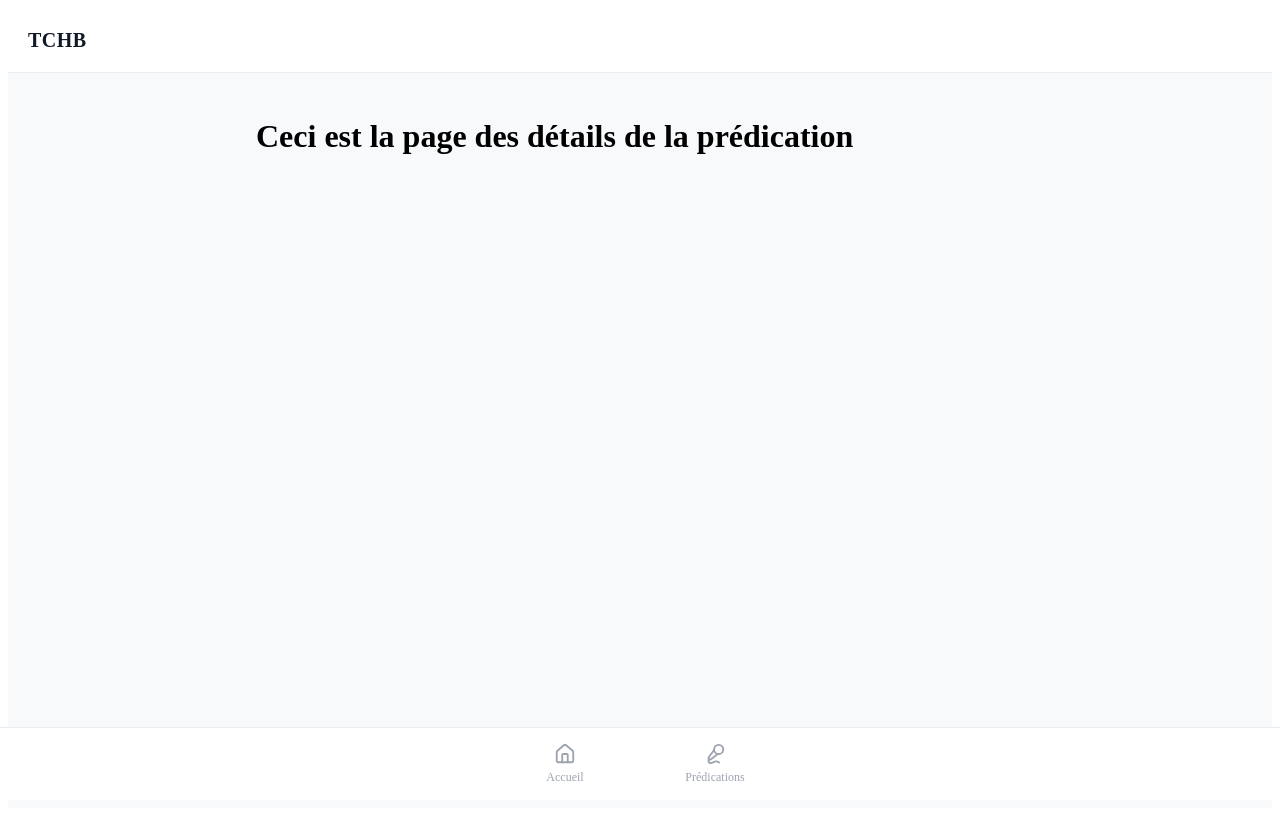
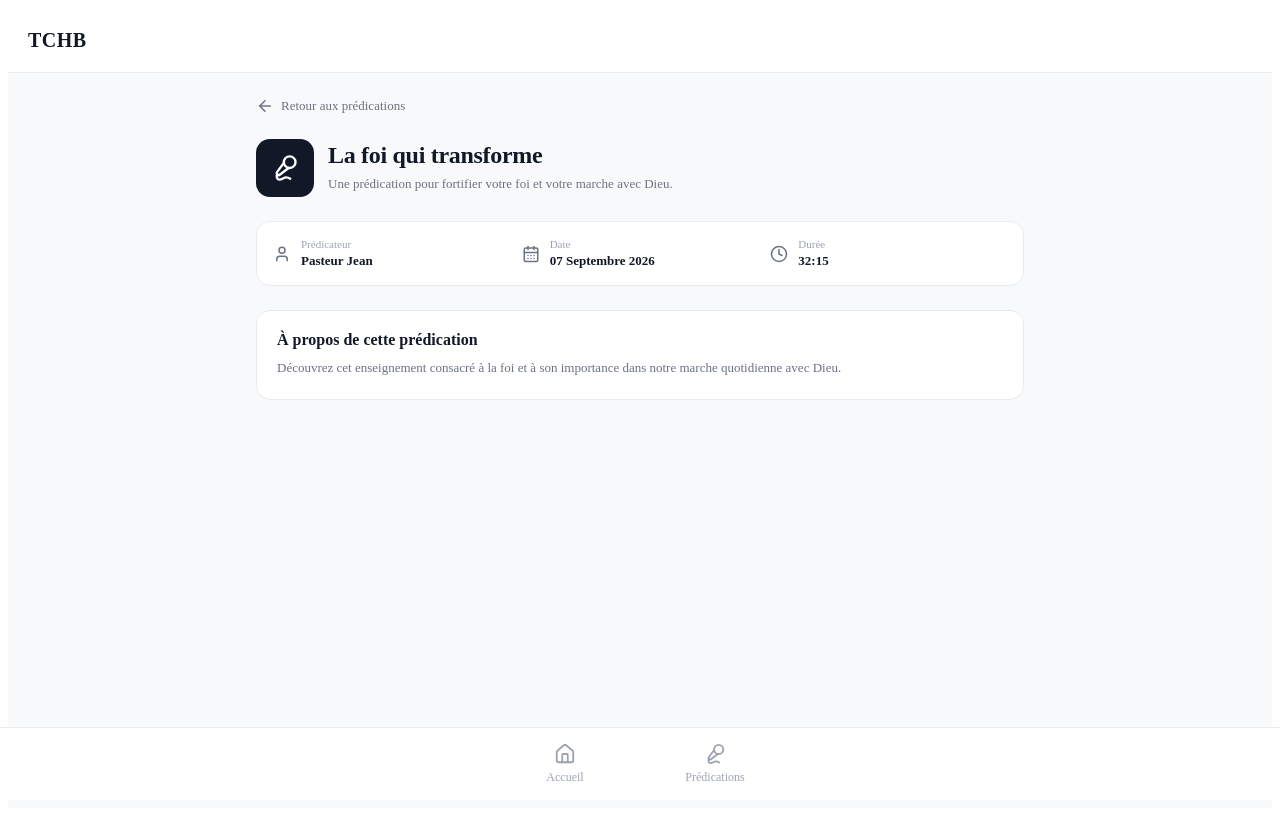
Before and after one commit to orman-NEVILLE/tchbMobile, a Vue app: page /predications/1 in a window 1280 px wide. Built offline with nearby package versions, Linux system fonts and the light colour scheme.

Commit message:
Création des interfaces Home et preaching

```diff
--- a/src/components/preachingCard.vue
+++ b/src/components/preachingCard.vue
@@ -12,7 +12,129 @@ defineProps({
 <template>
   <RouterLink
     :to="`/predications/${preaching.id}`"
+    class="preaching-card"
   >
-    {{ preaching.title }}
+    <div class="thumbnail">
+      <div class="play-button">
+        <Play
+          :size="20"
+          :stroke-width="2.5"
+          fill="currentColor"
+        />
+      </div>
+    </div>
+
+    <div class="content">
+      <h3 class="title">
+        {{ preaching.title }}
+      </h3>
+
+      <p class="preacher">
+        {{ preaching.preacher }}
+      </p>
+
+      <div class="metadata">
+        <span>{{ preaching.date }}</span>
+
+        <span class="separator">•</span>
+
+        <span class="duration">
+          <Clock :size="14" />
+          {{ preaching.duration }}
+        </span>
+      </div>
+    </div>
   </RouterLink>
 </template>
+
+<style scoped>
+.preaching-card {
+  display: flex;
+  gap: 14px;
+
+  width: 100%;
+  box-sizing: border-box;
+
+  padding: 12px;
+
+  background: #ffffff;
+  border: 1px solid #e9ecef;
+  border-radius: 14px;
+
+  text-decoration: none;
+  color: inherit;
+  cursor: pointer;
+}
+
+.thumbnail {
+  width: 92px;
+  height: 92px;
+
+  flex-shrink: 0;
+
+  display: flex;
+  align-items: center;
+  justify-content: center;
+
+  border-radius: 10px;
+
+  background: #eef1f5;
+}
+
+.play-button {
+  width: 42px;
+  height: 42px;
+
+  display: flex;
+  align-items: center;
+  justify-content: center;
+
+  border: none;
+  border-radius: 50%;
+
+  background: #111827;
+  color: #ffffff;
+}
+
+.content {
+  min-width: 0;
+  flex: 1;
+}
+
+.title {
+  margin: 0;
+
+  color: #111827;
+
+  font-size: 15px;
+  font-weight: 650;
+}
+
+.preacher {
+  margin: 6px 0 10px;
+
+  color: #6b7280;
+
+  font-size: 13px;
+}
+
+.metadata {
+  display: flex;
+  align-items: center;
+  gap: 6px;
+
+  color: #9ca3af;
+
+  font-size: 12px;
+}
+
+.duration {
+  display: inline-flex;
+  align-items: center;
+  gap: 3px;
+}
+
+.separator {
+  color: #d1d5db;
+}
+</style>
--- a/src/views/PreachingDetailView.vue
+++ b/src/views/PreachingDetailView.vue
@@ -1,5 +1,466 @@
+<script setup>
+import {
+  ArrowLeft,
+  CalendarDays,
+  Clock,
+  Mic2,
+  User,
+} from 'lucide-vue-next'
+
+import { computed } from 'vue'
+import { useRoute } from 'vue-router'
+
+const route = useRoute()
+
+const preachings = [
+  {
+    id: 1,
+    title: 'La foi qui transforme',
+    preacher: 'Pasteur Jean',
+    date: '07 Septembre 2026',
+    duration: '32:15',
+    description:
+      'Découvrez cet enseignement consacré à la foi et à son importance dans notre marche quotidienne avec Dieu.',
+  },
+  {
+    id: 2,
+    title: 'Le chemin de la foi',
+    preacher: 'Pasteur David',
+    date: '05 Septembre 2026',
+    duration: '41:20',
+    description:
+      'Un enseignement sur le cheminement de la foi et les différentes étapes de notre marche avec Dieu.',
+  },
+  {
+    id: 3,
+    title: 'Marcher dans la lumière',
+    preacher: 'Pasteur Jean',
+    date: '01 Septembre 2026',
+    duration: '36:42',
+    description:
+      'Une réflexion sur l’importance de marcher dans la lumière et de rester attaché à la Parole de Dieu.',
+  },
+  {
+    id: 4,
+    title: 'Une foi persévérante',
+    preacher: 'Pasteur David',
+    date: '28 Août 2026',
+    duration: '29:18',
+    description:
+      'Un enseignement consacré à la persévérance dans la foi malgré les difficultés rencontrées.',
+  },
+  {
+    id: 5,
+    title: 'La puissance de la Parole',
+    preacher: 'Pasteur Michel',
+    date: '24 Août 2026',
+    duration: '44:07',
+    description:
+      'Découvrez l’importance de la Parole de Dieu dans notre vie et dans notre croissance spirituelle.',
+  },
+]
+
+const preaching = computed(() => {
+  return preachings.find(
+    (item) => item.id === Number(route.params.id)
+  )
+})
+</script>
+
 <template>
-  <div>
-    <h1>Ceci est la page des détails de la prédication</h1>
+  <div class="detail-page">
+
+    <!-- Retour -->
+    <RouterLink
+      to="/predications"
+      class="back-link"
+    >
+      <ArrowLeft :size="18" />
+      <span>Retour aux prédications</span>
+    </RouterLink>
+
+    <!-- Prédication trouvée -->
+    <template v-if="preaching">
+
+      <!-- En-tête -->
+      <section class="detail-header">
+
+        <div class="detail-icon">
+          <Mic2
+            :size="28"
+            :stroke-width="2"
+          />
+        </div>
+
+        <div class="detail-title">
+          <h1>
+            {{ preaching.title }}
+          </h1>
+
+          <p>
+            Une prédication pour fortifier votre foi
+            et votre marche avec Dieu.
+          </p>
+        </div>
+
+      </section>
+
+      <!-- Informations -->
+      <section class="info-card">
+
+        <!-- Prédicateur -->
+        <div class="info-item">
+
+          <User :size="18" />
+
+          <div>
+            <span>Prédicateur</span>
+
+            <strong>
+              {{ preaching.preacher }}
+            </strong>
+          </div>
+
+        </div>
+
+        <!-- Date -->
+        <div class="info-item">
+
+          <CalendarDays :size="18" />
+
+          <div>
+            <span>Date</span>
+
+            <strong>
+              {{ preaching.date }}
+            </strong>
+          </div>
+
+        </div>
+
+        <!-- Durée -->
+        <div class="info-item">
+
+          <Clock :size="18" />
+
+          <div>
+            <span>Durée</span>
+
+            <strong>
+              {{ preaching.duration }}
+            </strong>
+          </div>
+
+        </div>
+
+      </section>
+
+      <!-- Description -->
+      <section class="description-card">
+
+        <h2>
+          À propos de cette prédication
+        </h2>
+
+        <p>
+          {{ preaching.description }}
+        </p>
+
+      </section>
+
+    </template>
+
+    <!-- Prédication inexistante -->
+    <section
+      v-else
+      class="not-found"
+    >
+
+      <div class="not-found-icon">
+        <Mic2 :size="24" />
+      </div>
+
+      <h2>
+        Prédication introuvable
+      </h2>
+
+      <p>
+        La prédication demandée n'existe pas ou n'est plus disponible.
+      </p>
+
+      <RouterLink
+        to="/predications"
+        class="back-to-list"
+      >
+        Voir les prédications
+      </RouterLink>
+
+    </section>
+
   </div>
 </template>
+
+<style scoped>
+.detail-page {
+  display: flex;
+  flex-direction: column;
+  gap: 24px;
+}
+
+/* =========================
+   Retour
+========================= */
+
+.back-link {
+  display: inline-flex;
+  align-items: center;
+  gap: 7px;
+
+  width: fit-content;
+
+  color: #6b7280;
+  text-decoration: none;
+
+  font-size: 13px;
+  font-weight: 500;
+
+  transition: color 0.2s ease;
+}
+
+.back-link:hover {
+  color: #111827;
+}
+
+/* =========================
+   En-tête
+========================= */
+
+.detail-header {
+  display: flex;
+  align-items: center;
+  gap: 14px;
+}
+
+.detail-icon {
+  width: 58px;
+  height: 58px;
+
+  flex-shrink: 0;
+
+  display: flex;
+  align-items: center;
+  justify-content: center;
+
+  border-radius: 14px;
+
+  background: #111827;
+  color: #ffffff;
+}
+
+.detail-title {
+  min-width: 0;
+}
+
+.detail-title h1 {
+  margin: 0;
+
+  color: #111827;
+
+  font-size: 24px;
+  font-weight: 750;
+  letter-spacing: -0.3px;
+}
+
+.detail-title p {
+  margin: 5px 0 0;
+
+  color: #6b7280;
+
+  font-size: 13px;
+  line-height: 1.5;
+}
+
+/* =========================
+   Informations
+========================= */
+
+.info-card {
+  display: grid;
+  grid-template-columns: repeat(3, 1fr);
+  gap: 12px;
+
+  padding: 16px;
+
+  background: #ffffff;
+  border: 1px solid #e9ecef;
+  border-radius: 14px;
+}
+
+.info-item {
+  display: flex;
+  align-items: center;
+  gap: 10px;
+
+  min-width: 0;
+
+  color: #6b7280;
+}
+
+.info-item svg {
+  flex-shrink: 0;
+}
+
+.info-item div {
+  display: flex;
+  flex-direction: column;
+  gap: 3px;
+
+  min-width: 0;
+}
+
+.info-item span {
+  color: #9ca3af;
+
+  font-size: 11px;
+}
+
+.info-item strong {
+  color: #111827;
+
+  font-size: 13px;
+  font-weight: 600;
+}
+
+/* =========================
+   Description
+========================= */
+
+.description-card {
+  padding: 20px;
+
+  background: #ffffff;
+  border: 1px solid #e9ecef;
+  border-radius: 14px;
+}
+
+.description-card h2 {
+  margin: 0 0 8px;
+
+  color: #111827;
+
+  font-size: 16px;
+  font-weight: 700;
+}
+
+.description-card p {
+  margin: 0;
+
+  color: #6b7280;
+
+  font-size: 13px;
+  line-height: 1.7;
+}
+
+/* =========================
+   Prédication introuvable
+========================= */
+
+.not-found {
+  display: flex;
+  flex-direction: column;
+  align-items: center;
+
+  padding: 40px 20px;
+
+  text-align: center;
+
+  background: #ffffff;
+  border: 1px solid #e9ecef;
+  border-radius: 14px;
+}
+
+.not-found-icon {
+  width: 48px;
+  height: 48px;
+
+  display: flex;
+  align-items: center;
+  justify-content: center;
+
+  margin-bottom: 14px;
+
+  border-radius: 50%;
+
+  background: #f1f3f5;
+  color: #6b7280;
+}
+
+.not-found h2 {
+  margin: 0;
+
+  color: #111827;
+
+  font-size: 17px;
+  font-weight: 700;
+}
+
+.not-found p {
+  max-width: 300px;
+
+  margin: 7px 0 18px;
+
+  color: #9ca3af;
+
+  font-size: 13px;
+  line-height: 1.5;
+}
+
+.back-to-list {
+  display: inline-flex;
+  align-items: center;
+  justify-content: center;
+
+  min-height: 40px;
+
+  padding: 0 16px;
+
+  border-radius: 10px;
+
+  background: #111827;
+  color: #ffffff;
+
+  text-decoration: none;
+
+  font-size: 13px;
+  font-weight: 600;
+
+  transition: background 0.2s ease;
+}
+
+.back-to-list:hover {
+  background: #374151;
+}
+
+/* =========================
+   Mobile
+========================= */
+
+@media (max-width: 600px) {
+
+  .detail-title h1 {
+    font-size: 21px;
+  }
+
+  .detail-title p {
+    font-size: 12px;
+  }
+
+  .info-card {
+    grid-template-columns: 1fr;
+  }
+
+  .info-item {
+    padding: 4px 0;
+  }
+}
+</style>
```
